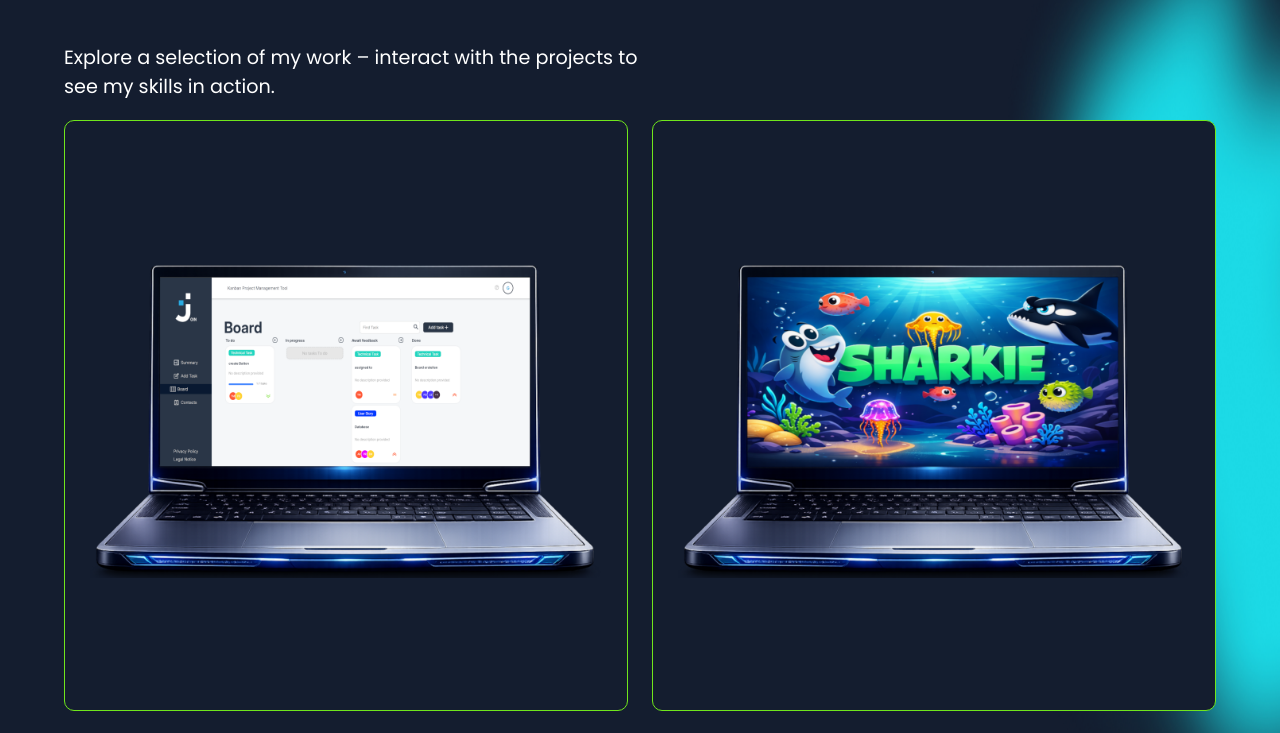
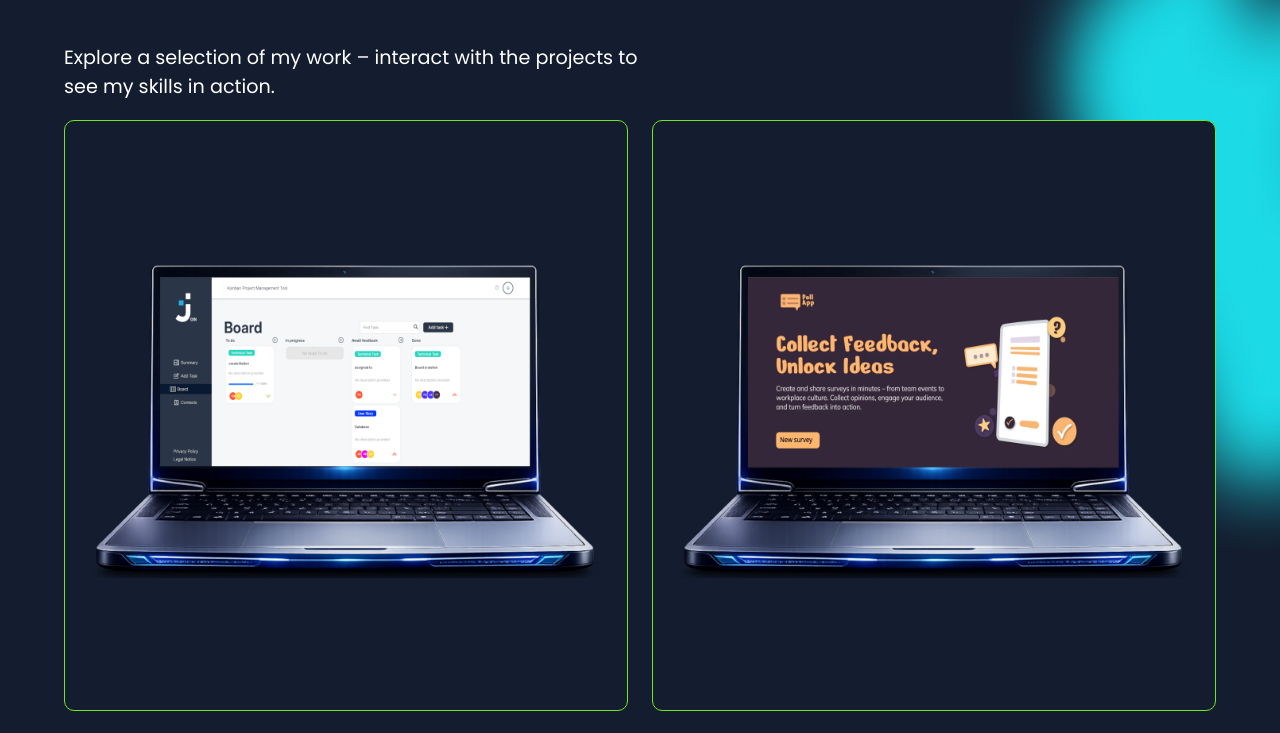
Before and after one commit to AhmetB-Dev/portfolio, an Angular app: page / in a window 1280 px wide. Shown: the part 2580-3313 px from the top of the page. Built offline with nearby package versions, Linux system fonts and the light colour scheme.

Commit message:
feat: update project details and translations; remove unused projects and enhance PollApp description

```diff
--- a/src/app/core/i18n/translation.ts
+++ b/src/app/core/i18n/translation.ts
@@ -1,6 +1,6 @@
 export type LangCode = 'de' | 'en';
 
-type ProjectId = 'join' | 'sharkie' | 'memory' | 'app' | 'pollApp';
+type ProjectId = 'join' | 'pollApp' | 'sharkie';
 
 export type TranslationModel = {
   header: {
@@ -125,24 +125,14 @@ export const translations: Record<LangCode, TranslationModel> = {
             'Ein Kanban-Task-Management-Tool zum Erstellen, Organisieren und Verwalten von Aufgaben im Team.',
         },
 
+        pollApp: {
+          description:
+            'Eine Umfrage-App zum Erstellen, Teilen und Auswerten von Abstimmungen und Nutzerfeedback.',
+        },
+
         sharkie: {
           description:
             'Ein 2D-Jump-and-Run-Spiel mit einer Unterwasserwelt, Gegnern und sammelbaren Objekten.',
-        },
-
-        memory: {
-          description:
-            'Ein klassisches Memory-Spiel, bei dem passende Kartenpaare gefunden werden müssen.',
-        },
-
-        app: {
-          description:
-            'Eine Produktivitäts-App, die Nutzer dabei unterstützt, Aufgaben zu verwalten und organisiert zu bleiben.',
-        },
-
-        pollApp: {
-          description:
-            'Eine Umfrage-App zum Erstellen, Teilen und Auswerten von Abstimmungen und Nutzerfeedback.',
         },
       },
     },
@@ -225,22 +215,14 @@ export const translations: Record<LangCode, TranslationModel> = {
             'A Kanban task management tool for creating, organizing, and managing tasks in a team.',
         },
 
+        pollApp: {
+          description:
+            'A polling app for creating, sharing, and evaluating polls and user feedback.',
+        },
+
         sharkie: {
           description:
             'A 2D platformer game featuring an underwater world, enemies, and collectible items.',
-        },
-
-        memory: {
-          description: 'A classic memory game where players flip cards to find matching pairs.',
-        },
-
-        app: {
-          description: 'A productivity app that helps users manage their tasks and stay organized.',
-        },
-
-        pollApp: {
-          description:
-            'A polling app for creating, sharing, and evaluating polls and user feedback.',
         },
       },
     },
--- a/src/app/pages/legal-notice-page/legal-notice-page.scss
+++ b/src/app/pages/legal-notice-page/legal-notice-page.scss
@@ -23,7 +23,7 @@
     column-gap: 0.75rem;
 
     color: rgba(112, 230, 28, 1);
-    font-size: clamp(1.75rem, 8vw, 2.2rem);
+    font-size: clamp(1.5rem, 7vw, 2.2rem);
 
     &::after {
       content: '';
@@ -86,7 +86,7 @@
         minmax(0, 1fr);
 
       column-gap: clamp(0.75rem, 2vw, 2rem);
-      font-size: clamp(2.2rem, 0.9rem + 3vw, 5.5rem);
+      font-size: clamp(2.2rem, 0.9rem + 3vw, 5rem);
 
       &::after {
         grid-column: 3;
--- a/src/app/pages/privacy-policy-page/privacy-policy-page.scss
+++ b/src/app/pages/privacy-policy-page/privacy-policy-page.scss
@@ -29,8 +29,7 @@
     padding-inline-start: 1rem;
 
     color: #70e61c;
-    font-size: clamp(1.75rem, 8vw, 2.2rem);
-
+    font-size: clamp(1.5rem, 7vw, 2.2rem);
     &::after {
       content: '';
 
@@ -63,6 +62,17 @@
   &__container {
     padding: 1rem 1rem 0;
   }
+
+  &__section-title {
+    font-size: clamp(1.5rem, 7vw, 2.2rem);
+    color: rgba(151, 71, 255, 1);
+  }
+
+  &__section {
+    p {
+      font-size: var(--fs-text);
+    }
+  }
 }
 
 @media (min-width: 960px) {
@@ -72,7 +82,7 @@
     }
 
     &__container {
-      padding: 2rem 4rem 0;
+      padding: 0rem 4rem 0;
     }
 
     &__title {
--- a/src/app/sections/projects-section/projects-section.scss
+++ b/src/app/sections/projects-section/projects-section.scss
@@ -79,7 +79,7 @@
     }
 
     &:hover .projects__image {
-      transform: translateY(-50px) scale(1.5);
+      transform: translateY(-50px) scale(1.6);
     }
   }
 
@@ -92,16 +92,16 @@
   }
 
   &__overlay {
+    display: flex;
+    flex-direction: column;
+    justify-content: flex-end;
+    gap: clamp(2rem, 1rem + 2vw, 4rem);
+    transition: opacity 0.3s ease;
+    pointer-events: none;
     position: absolute;
     inset: 0;
-    display: flex;
-    background-color: rgba(17, 18, 20, 0.6588235294);
     opacity: 0;
-    transition: opacity 0.3s ease;
-    pointer-events: none;
-    gap: clamp(2rem, 1rem + 2vw, 4rem);
-    flex-direction: column;
-    justify-content: flex-end;
+    background-color: rgb(17 18 20 / 70%);
 
     p {
       margin: 0;
--- a/src/app/sections/projects-section/projects-section.ts
+++ b/src/app/sections/projects-section/projects-section.ts
@@ -1,7 +1,7 @@
 import { Component, computed, inject } from '@angular/core';
 import { Language } from '../../core/services/language';
 
-type ProjectId = 'join' | 'sharkie' | 'memory' | 'app' | 'pollApp';
+type ProjectId = 'join' | 'sharkie' | 'pollApp';
 
 type ProjectBase = {
   id: ProjectId;
@@ -33,7 +33,15 @@ export class ProjectsSection {
       technologies: 'HTML | CSS | JavaScript | Firebase',
       src: 'assets/img/portfolio/join_cover.webp',
       liveUrl: 'https://example.com/join',
-      githubUrl: 'https://github.com/example/join',
+      githubUrl: 'https://github.com/AhmetB-Dev/Join',
+    },
+    {
+      id: 'pollApp',
+      name: 'PollApp',
+      technologies: 'Angular | TypeScript | SCSS | Supabase',
+      src: 'assets/img/portfolio/pollApp_cover.webp',
+      liveUrl: 'https://example.com/app',
+      githubUrl: 'https://github.com/AhmetB-Dev/poll-app',
     },
     {
       id: 'sharkie',
@@ -41,31 +49,7 @@ export class ProjectsSection {
       technologies: 'HTML | CSS | JavaScript',
       src: 'assets/img/portfolio/sharkie_cover.webp',
       liveUrl: 'https://example.com/sharkie',
-      githubUrl: 'https://github.com/example/sharkie',
-    },
-    {
-      id: 'memory',
-      name: 'Memory',
-      technologies: 'Angular | TypeScript | SCSS | Firebase',
-      src: 'assets/img/portfolio/sharkie_cover.webp',
-      liveUrl: 'https://example.com/memory',
-      githubUrl: 'https://github.com/example/memory',
-    },
-    {
-      id: 'app',
-      name: 'App',
-      technologies: 'Angular | TypeScript | SCSS | Firebase',
-      src: 'assets/img/portfolio/sharkie_cover.webp',
-      liveUrl: 'https://example.com/app',
-      githubUrl: 'https://github.com/example/app',
-    },
-    {
-      id: 'pollApp',
-      name: 'PollApp',
-      technologies: 'Angular | TypeScript | SCSS | Supabase',
-      src: 'assets/img/portfolio/sharkie_cover.webp',
-      liveUrl: 'https://example.com/app',
-      githubUrl: 'https://github.com/example/app',
+      githubUrl: 'https://github.com/AhmetB-Dev/Sharkie',
     },
   ];
 
```
Also changed, not shown: public/assets/img/portfolio/pollApp_cover.webp (added).
